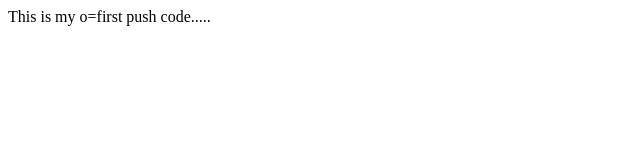
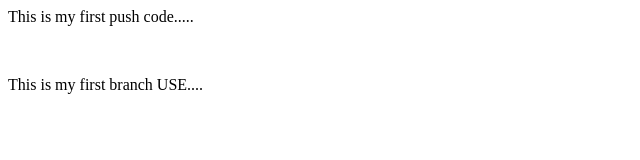
Before and after one commit to code-atharv7/local-rep, a plain HTML site: page index.html in a window 1280 px wide. Shown: the whole page, without its empty margins (0-640 px from the left). Drawn offline with Linux system fonts and the light colour scheme.

Commit message:
This is for the Branch Use...

```diff
--- a/index.html
+++ b/index.html
@@ -1 +1,3 @@
-<p>This is my o=first push code.....</p>
+<p>This is my first push code.....</p>
+<br>
+<p>This is my first branch USE....</p>
```
